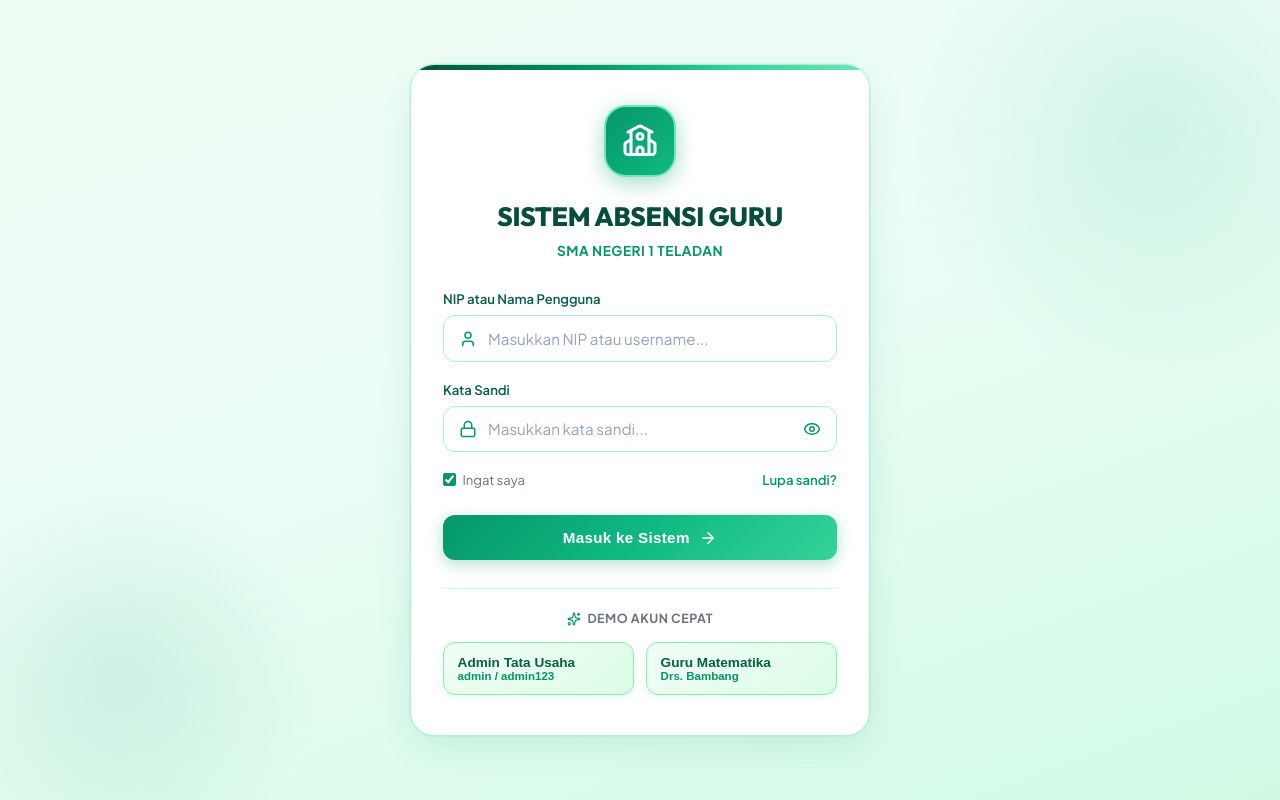
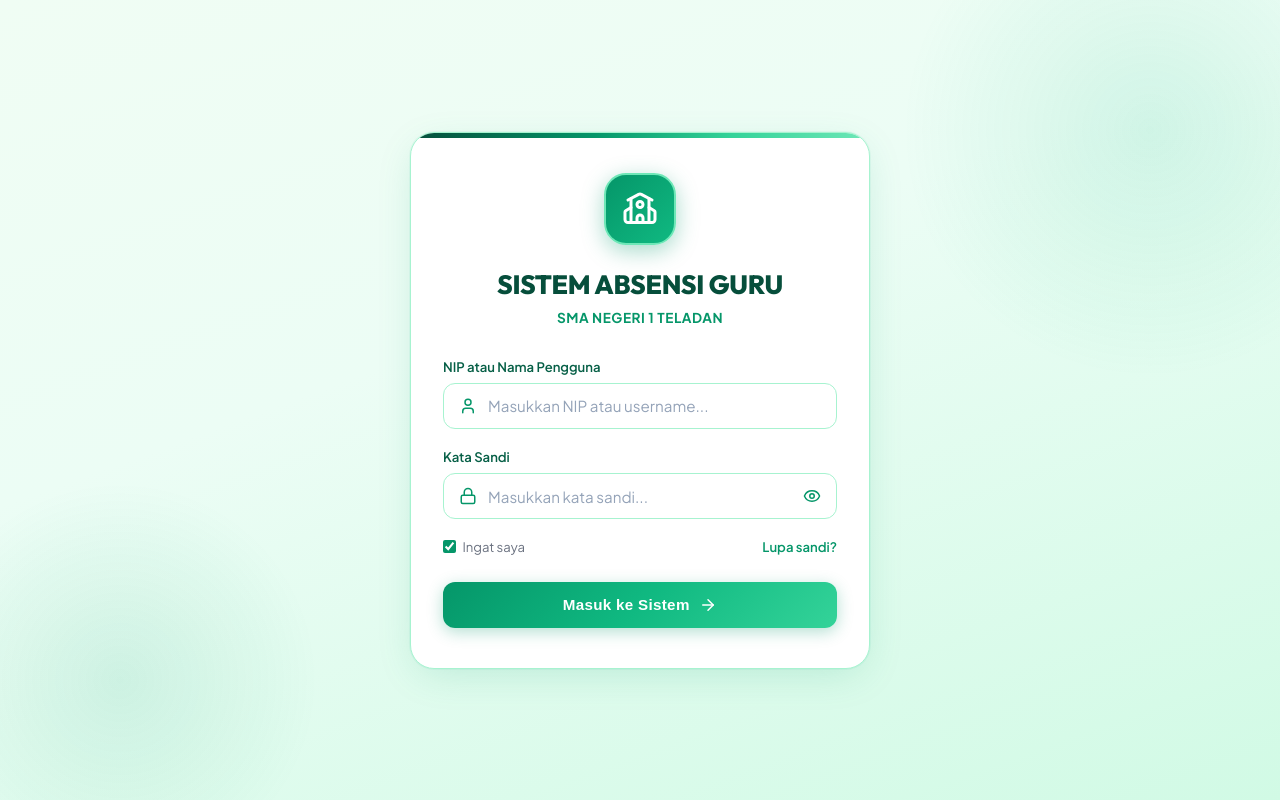
Before and after one commit to fhrizhei-star/sistemabsensiguru, a Next.js app: page / in a window 1280 px wide. Built offline with nearby package versions, Linux system fonts and the light colour scheme.

Commit message:
refactor(ui): clean demo features, remove vercel status widget, and use file-only photo upload

```diff
--- a/src/app/page.jsx
+++ b/src/app/page.jsx
@@ -13,7 +13,6 @@ import {
   EyeOff,
   ArrowRight,
   AlertCircle,
-  Sparkles,
   CheckCircle,
   GraduationCap
 } from "lucide-react";
@@ -321,12 +320,6 @@ export default function LoginPage() {
     }
   };
 
-  const handleQuickDemo = (user, pass) => {
-    setUsername(user);
-    setPassword(pass);
-    setErrorMsg("");
-  };
-
   return (
     <>
       <AnimatePresence>
@@ -620,74 +613,6 @@ export default function LoginPage() {
               )}
             </motion.button>
           </form>
-
-          {/* 1-Click Quick Demo Login */}
-          <div
-            style={{
-              marginTop: "1.75rem",
-              paddingTop: "1.25rem",
-              borderTop: "1px solid #d1fae5"
-            }}
-          >
-            <div
-              style={{
-                display: "flex",
-                alignItems: "center",
-                justifyContent: "center",
-                gap: "0.4rem",
-                marginBottom: "0.85rem",
-                fontSize: "0.78rem",
-                color: "#6b7280",
-                fontWeight: 700,
-                letterSpacing: "0.04em",
-                textTransform: "uppercase"
-              }}
-            >
-              <Sparkles size={14} color="#059669" /> Demo Akun Cepat
-            </div>
-
-            <div style={{ display: "grid", gridTemplateColumns: "1fr 1fr", gap: "0.75rem" }}>
-              <motion.button
-                whileHover={{ scale: 1.02, y: -2 }}
-                whileTap={{ scale: 0.97 }}
-                type="button"
-                onClick={() => handleQuickDemo("admin", "admin123")}
-                style={{
-                  background: "linear-gradient(135deg, #f0fdf4 0%, #dcfce7 100%)",
-                  border: "1.5px solid #86efac",
-                  borderRadius: "var(--radius-md)",
-                  padding: "0.75rem 0.85rem",
-                  color: "var(--text-main)",
-                  cursor: "pointer",
-                  textAlign: "left",
-                  boxShadow: "0 2px 8px rgba(16, 185, 129, 0.1)"
-                }}
-              >
-                <div style={{ fontSize: "0.85rem", fontWeight: 800, color: "#065f46" }}>Admin Tata Usaha</div>
-                <div style={{ fontSize: "0.72rem", color: "#059669", fontWeight: 600 }}>admin / admin123</div>
-              </motion.button>
-
-              <motion.button
-                whileHover={{ scale: 1.02, y: -2 }}
-                whileTap={{ scale: 0.97 }}
-                type="button"
-                onClick={() => handleQuickDemo("198501152010011002", "guru123")}
-                style={{
-                  background: "linear-gradient(135deg, #f0fdf4 0%, #dcfce7 100%)",
-                  border: "1.5px solid #86efac",
-                  borderRadius: "var(--radius-md)",
-                  padding: "0.75rem 0.85rem",
-                  color: "var(--text-main)",
-                  cursor: "pointer",
-                  textAlign: "left",
-                  boxShadow: "0 2px 8px rgba(16, 185, 129, 0.1)"
-                }}
-              >
-                <div style={{ fontSize: "0.85rem", fontWeight: 800, color: "#065f46" }}>Guru Matematika</div>
-                <div style={{ fontSize: "0.72rem", color: "#059669", fontWeight: 600 }}>Drs. Bambang</div>
-              </motion.button>
-            </div>
-          </div>
         </motion.div>
       </div>
     </>
--- a/src/components/RadarScanner.jsx
+++ b/src/components/RadarScanner.jsx
@@ -64,7 +64,7 @@ export default function RadarScanner({
         }
       },
       (err) => {
-        console.warn("GPS error, simulating nearby school position for demo:", err);
+        console.warn("GPS error, fallback to school position:", err);
         const simLat = schoolLat + (Math.random() - 0.5) * 0.0003;
         const simLng = schoolLng + (Math.random() - 0.5) * 0.0003;
         const dist = calculateDistance(simLat, simLng, schoolLat, schoolLng);
@@ -79,7 +79,7 @@ export default function RadarScanner({
             lng: simLng,
             distance: dist,
             isInside: true,
-            string: `${simLat.toFixed(5)}, ${simLng.toFixed(5)} (${dist}m - Simulasi Demo)`
+            string: `${simLat.toFixed(5)}, ${simLng.toFixed(5)} (${dist}m - Presensi Sekolah)`
           });
         }
       },
```
Also changed, not shown: src/app/admin/guru/page.jsx (+0 -21 lines), src/app/admin/setting/page.jsx (+4 -4 lines), src/components/AdminSidebar.jsx (+0 -22 lines), src/components/CameraSelfie.jsx (+35 -42 lines).
